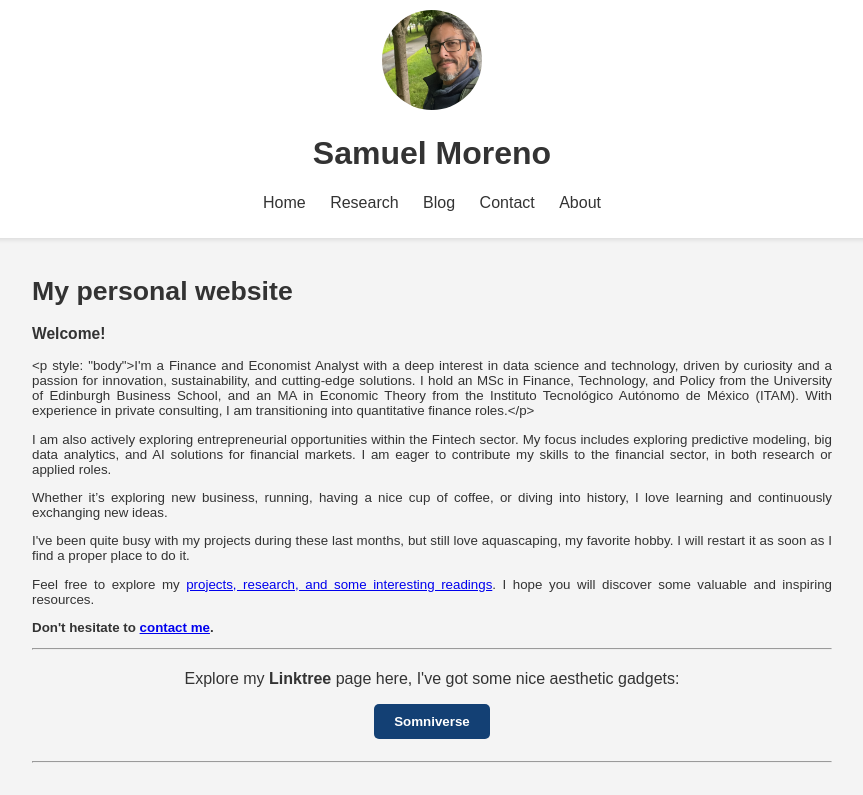
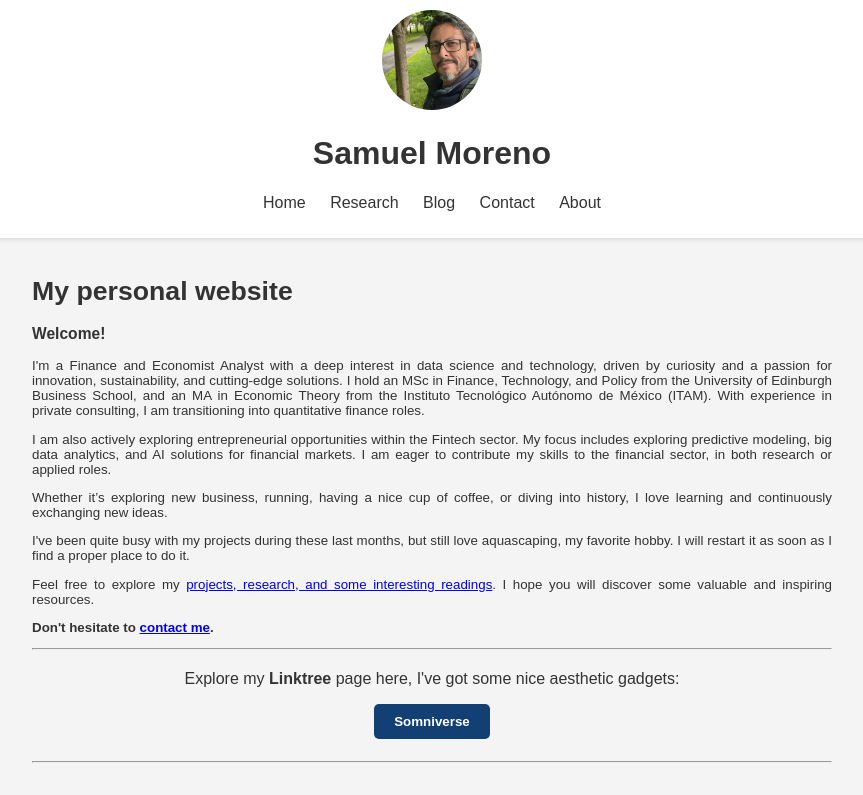
Before and after one commit to GregSom-MSc/GregSom-MSc.github.io, a Jekyll site: the page built from index.md, in a window 1280 px wide, cut to the strip 0-795 px from the top of the page. Shown: the whole strip, without its empty margins (208-1071 px from the left). Built offline with Jekyll 4.4.1, drawn with Linux system fonts in a browser that asks for light colours; some of the changed lines change nothing that is shown.

Commit message:
Update index.md

```diff
--- a/index.md
+++ b/index.md
@@ -8,7 +8,7 @@
     <h1>My personal website</h1>
     <h3>Welcome!</h3>
 
-    <p style: "body">I'm a Finance and Economist Analyst with a deep interest in data science and technology, driven by curiosity and a passion for innovation, sustainability, and cutting-edge solutions. I hold an MSc in Finance, Technology, and Policy from the University of Edinburgh Business School, and an MA in Economic Theory from the Instituto Tecnológico Autónomo de México (ITAM). With experience in private consulting, I am transitioning into quantitative finance roles.</p>
+    <p>I'm a Finance and Economist Analyst with a deep interest in data science and technology, driven by curiosity and a passion for innovation, sustainability, and cutting-edge solutions. I hold an MSc in Finance, Technology, and Policy from the University of Edinburgh Business School, and an MA in Economic Theory from the Instituto Tecnológico Autónomo de México (ITAM). With experience in private consulting, I am transitioning into quantitative finance roles.</p>
 
     <p>I am also actively exploring entrepreneurial opportunities within the Fintech sector. My focus includes exploring predictive modeling, big data analytics, and AI solutions for financial markets. I am eager to contribute my skills to the financial sector, in both research or applied roles.</p>
 
```
